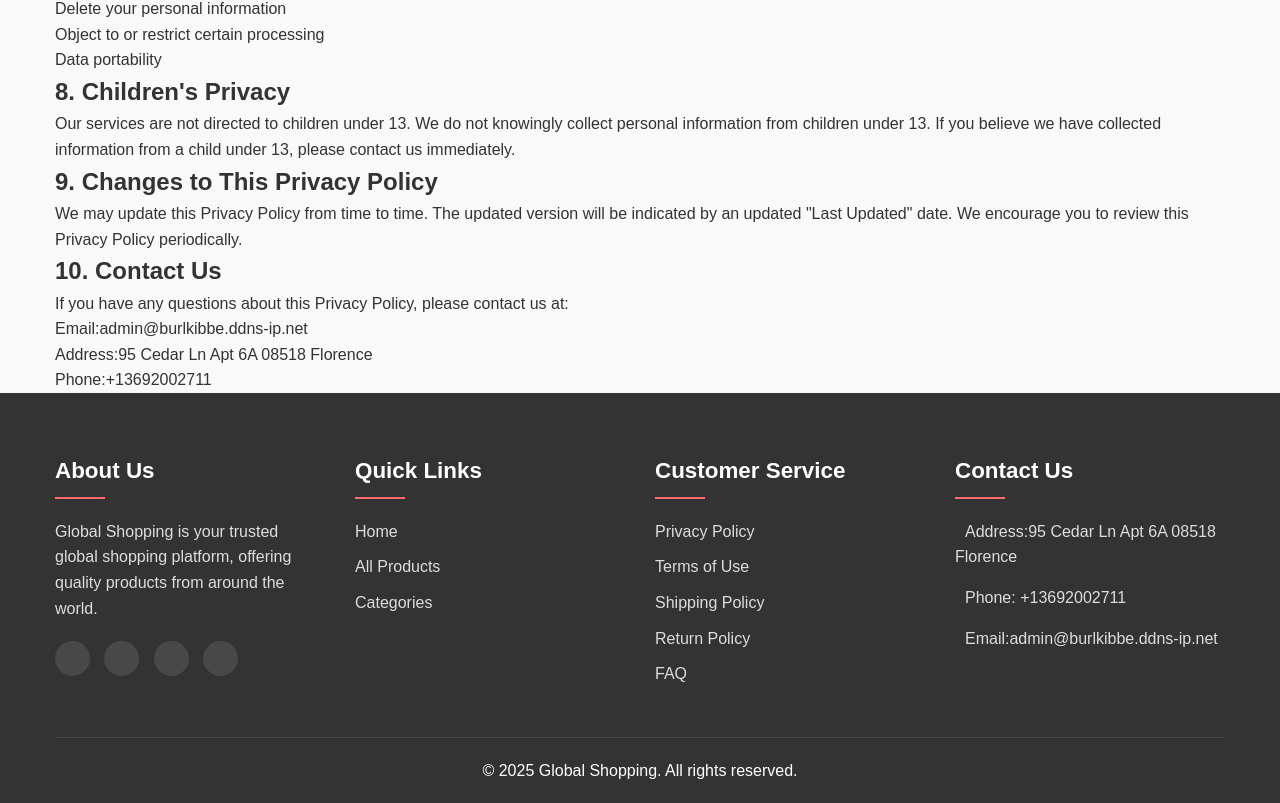
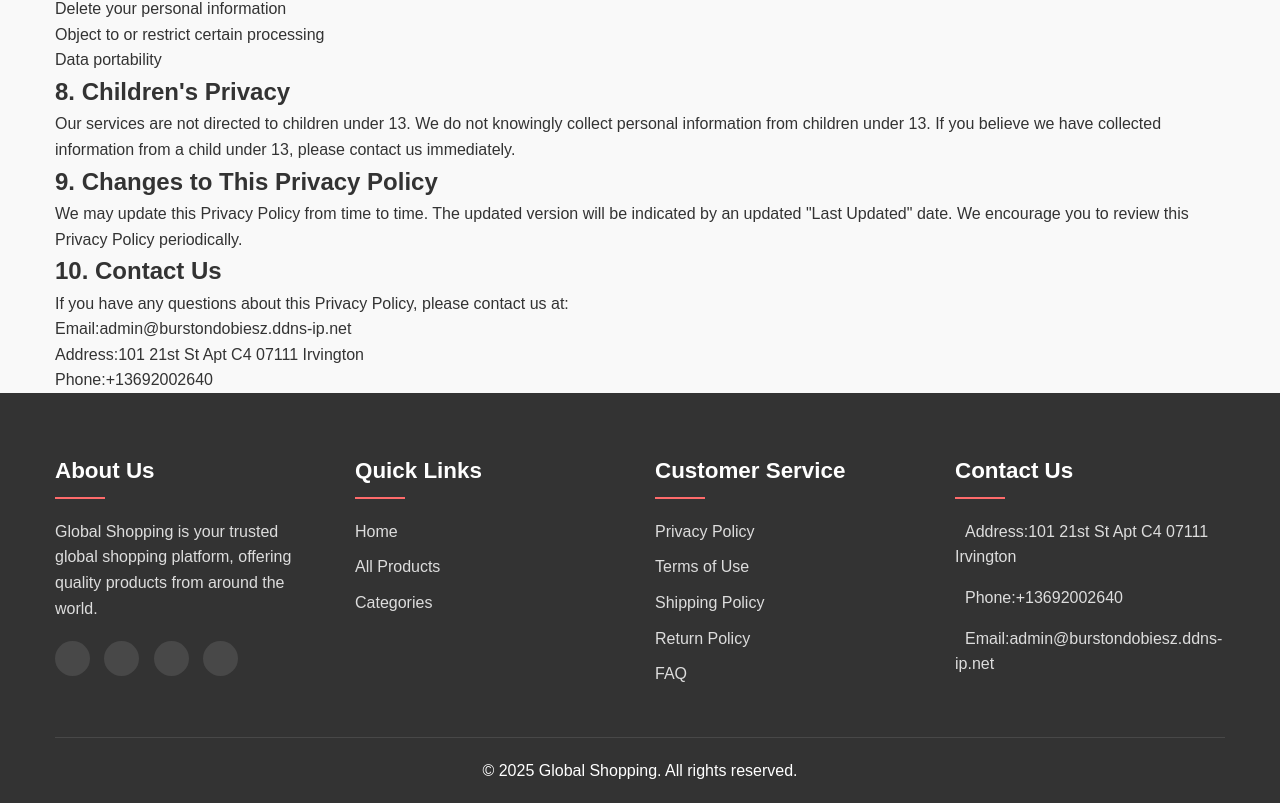
Before and after one commit to SLOMEDIALLC/burstondobiesz, a plain HTML site: page privacy.html in a window 1280 px wide. Shown: the part 1206-2009 px from the top of the page. Drawn offline with Linux system fonts and the light colour scheme.

Commit message:
Add files via upload

```diff
--- a/privacy.html
+++ b/privacy.html
@@ -119,11 +119,11 @@
 
                 <p>If you have any questions about this Privacy Policy, please contact us at:</p>
 
-                <p>Email:admin@burlkibbe.ddns-ip.net
+                <p>Email:admin@burstondobiesz.ddns-ip.net
 <br>
-                Address:95 Cedar Ln Apt 6A 08518 Florence
+                Address:101 21st St Apt C4 07111 Irvington
 <br>
-                Phone:+13692002711</p>
+                Phone:+13692002640</p>
             </div>
         </div>
     </section>
@@ -161,12 +161,12 @@
                 </div>
                 <div class="footer-section contact">
                     <h3>Contact Us</h3>
-                    <p><i class="fas fa-map-marker-alt"></i> Address:95 Cedar Ln Apt 6A 08518 Florence
+                    <p><i class="fas fa-map-marker-alt"></i> Address:101 21st St Apt C4 07111 Irvington
 
 </p>
-                    <p><i class="fas fa-phone"></i> Phone: +13692002711
+                    <p><i class="fas fa-phone"></i> Phone:+13692002640
 
-                    <p><i class="fas fa-envelope"></i> Email:admin@burlkibbe.ddns-ip.net
+                    <p><i class="fas fa-envelope"></i> Email:admin@burstondobiesz.ddns-ip.net
 
 </p>
                 </div>
```
Also changed, not shown: faq.html (+5 -5 lines), index.html (+7 -7 lines), returns.html (+6 -6 lines), shipping.html (+6 -6 lines), terms.html (+6 -6 lines).
